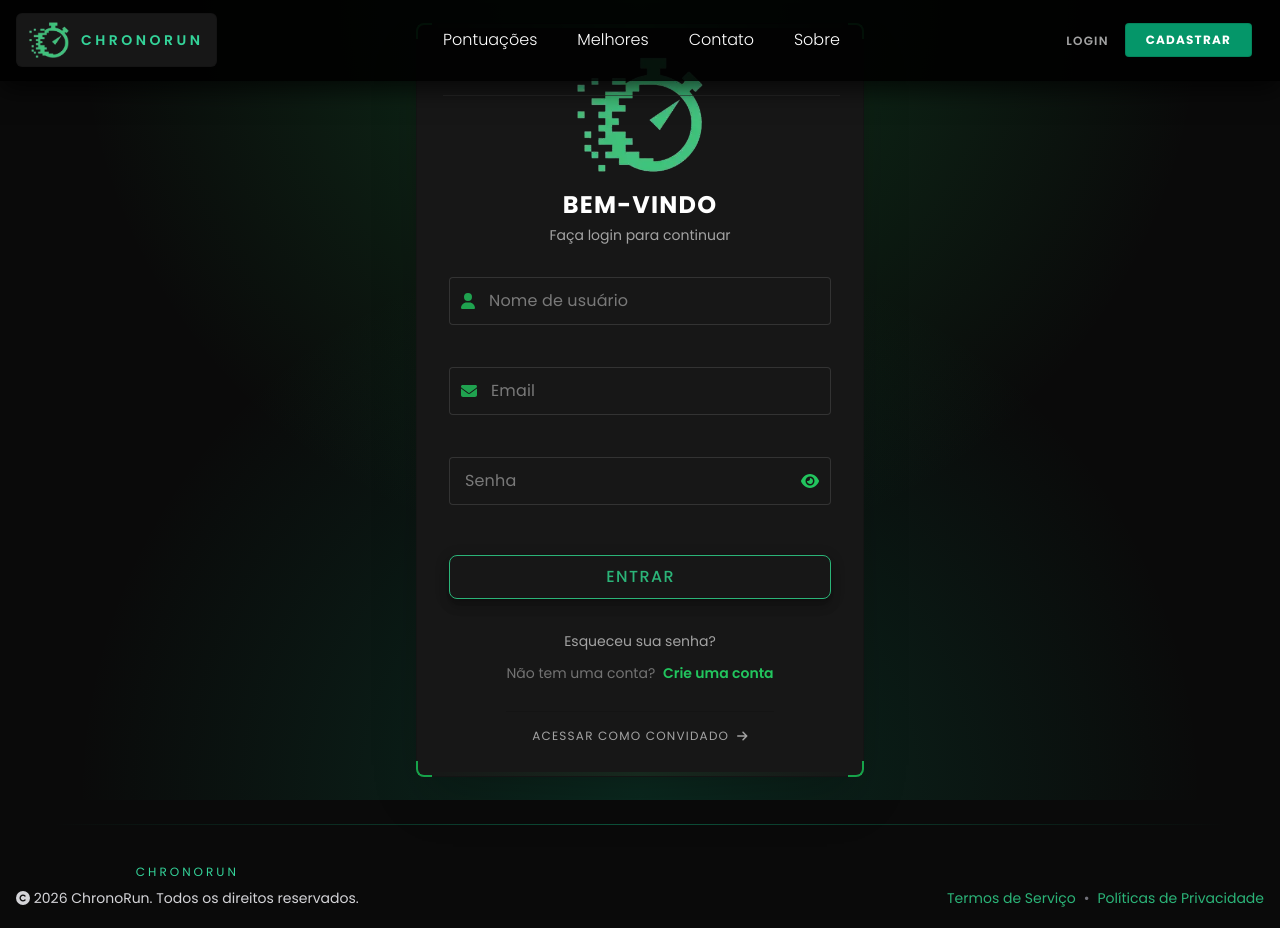
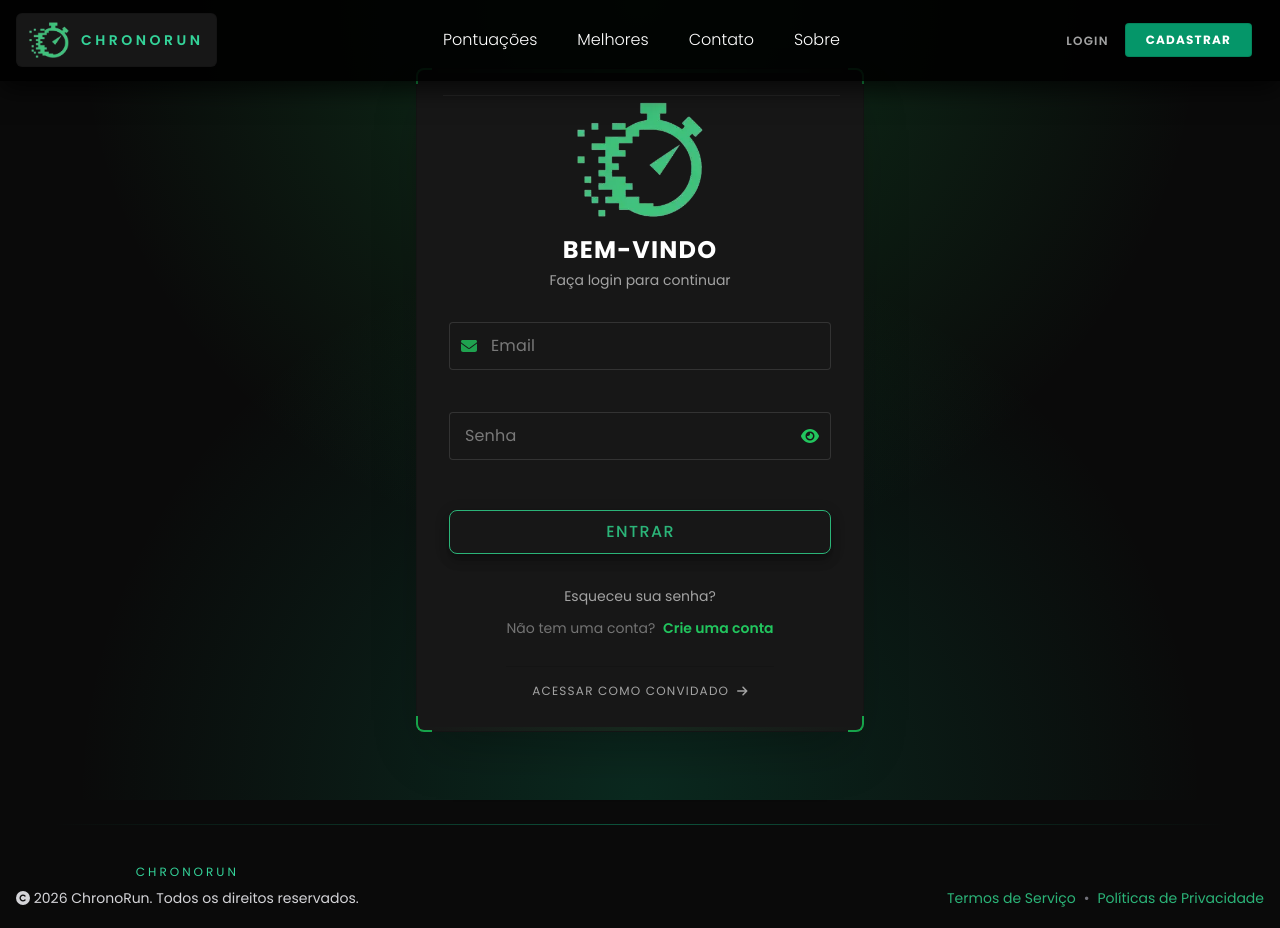
Before and after one commit to miquelven/gameTest, a Vue app: page /login in a window 1280 px wide. Built offline with nearby package versions, Linux system fonts and the light colour scheme; no server answers; what @tanstack/vue-query would draw is missing.

Commit message:
Enhance UI/UX: Highlight active header links and simplify login by removing username field

```diff
--- a/src/components/Header/HeaderMenuMobile/LinksMenu.vue
+++ b/src/components/Header/HeaderMenuMobile/LinksMenu.vue
@@ -18,6 +18,7 @@ export default {
     v-for="(link, linkIndex) in dataLinks.links"
     :key="linkIndex"
     :to="link"
+    active-class="before:w-6/12 before:border-[#2bb478] font-medium"
     :class="
       isMobile
         ? `transition-all duration-300 w-full text-center py-4 hover:bg-white/10`
--- a/src/views/Login.vue
+++ b/src/views/Login.vue
@@ -10,7 +10,6 @@ export default {
   mixins: [validateForm],
   data() {
     return {
-      name: "",
       email: "",
       password: "",
       showPassword: false,
@@ -55,13 +54,19 @@ export default {
         if (response.data.success) {
           localStorage.setItem("token", response.data.token);
 
+          // Try to get name from response, otherwise use email part or default
+          const userName =
+            response.data.name ||
+            response.data.user?.name ||
+            this.email.split("@")[0];
+
           const user = {
-            name: this.name,
+            name: userName,
             email: this.email,
           };
           this.$store.commit("setUser", user);
 
-          localStorage.setItem("name", this.name);
+          localStorage.setItem("name", userName);
           this.$router.push("/");
         } else {
           this.toast.error("Erro ao logar. Verifique os campos");
@@ -94,7 +99,7 @@ export default {
         } catch (error) {
           console.error(
             "Erro durante a solicitação de recuperação de senha:",
-            error
+            error,
           );
         }
       } else {
@@ -151,31 +156,6 @@ export default {
           class="flex flex-col gap-5 w-full"
           @submit.prevent="login"
         >
-          <!-- Nome Input -->
-          <v-text-field
-            v-model="name"
-            :rules="nameRules"
-            label="Nome de usuário"
-            variant="outlined"
-            base-color="grey-darken-2"
-            color="green-accent-3"
-            density="comfortable"
-            theme="dark"
-            class="gamer-input"
-          >
-            <template v-slot:prepend-inner>
-              <font-awesome-icon
-                :icon="['fas', 'user']"
-                class="mr-2 opacity-80 transition-colors"
-                :class="
-                  !formValid && hasInteracted && !name
-                    ? 'text-red-500'
-                    : 'text-green-500'
-                "
-              />
-            </template>
-          </v-text-field>
-
           <!-- Email Input -->
           <v-text-field
             label="Email"
@@ -259,9 +239,7 @@ export default {
           </div>
 
           <!-- Guest Access Link -->
-          <div
-            class="mt-4 pt-4 border-t border-neutral-800 w-full text-center"
-          >
+          <div class="mt-4 pt-4 border-t border-neutral-800 w-full text-center">
             <router-link
               to="/gamesPage"
               class="text-xs text-neutral-400 hover:text-emerald-400 uppercase tracking-widest transition-colors flex items-center justify-center gap-2 group"
```
